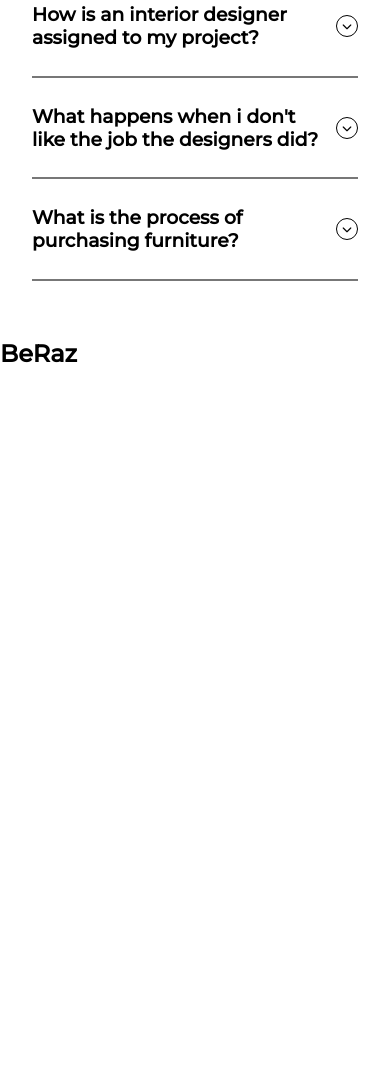
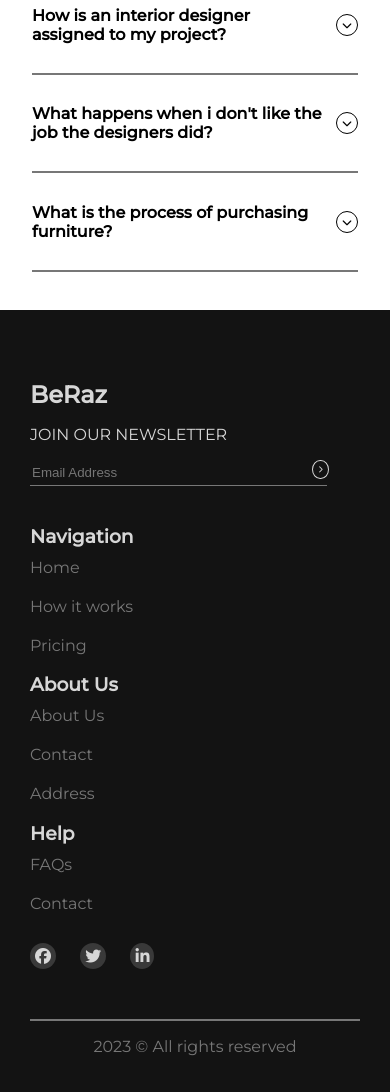
Before and after one commit to sadeeqfahass/Fictional-Furniture-Company, a plain HTML site: page index.html in a window 390 px wide. Shown: the part 5986-7078 px from the top of the page. Before the commit the page ends 6374 px from the top, so only its background shows below. Drawn offline with Linux system fonts and the light colour scheme.

Commit message:
Added the footer section

```diff
--- a/index.html
+++ b/index.html
@@ -14,8 +14,9 @@
       src="https://kit.fontawesome.com/79a86fec59.js"
       crossorigin="anonymous"
     ></script>
+    <link rel="shortcut icon" href="Images/image-removebg-preview (3).png" type="image/x-icon">
     <link rel="stylesheet" href="style.css" />
-    <title>Document</title>
+    <title>Furniture</title>
   </head>
   <body>
     <div class="nav">
@@ -77,21 +78,24 @@
           <i class="fa-sharp fa-solid fa-wand-magic-sparkles"></i>
           <p class="card_title">Quality Designs</p>
           <p class="card_desc">
-            Lorem ipsum dolor sit amet consectetur adipisicing elit. Ad incidunt similique iure!
+            Lorem ipsum dolor sit amet consectetur adipisicing elit. Ad incidunt
+            similique iure!
           </p>
         </div>
         <div class="card">
           <i class="fa-sharp fa-solid fa-wallet"></i>
           <p class="card_title">Affordable Prices</p>
           <p class="card_desc">
-              Lorem ipsum dolor sit amet consectetur adipisicing elit. Ad incidunt similique iure!
+            Lorem ipsum dolor sit amet consectetur adipisicing elit. Ad incidunt
+            similique iure!
           </p>
         </div>
         <div class="card">
           <i class="fa-sharp fa-solid fa-pencil"></i>
           <p class="card_title">Very well detailed</p>
           <p class="card_desc">
-              Lorem ipsum dolor sit amet consectetur adipisicing elit. Ad incidunt similique iure!
+            Lorem ipsum dolor sit amet consectetur adipisicing elit. Ad incidunt
+            similique iure!
           </p>
         </div>
       </div>
@@ -99,12 +103,20 @@
 
     <div class="about">
       <div class="left">
-        <img src="Images/francesca-tosolini-lLDh9JppH2c-unsplash.jpg" alt="">
+        <img src="Images/francesca-tosolini-lLDh9JppH2c-unsplash.jpg" alt="" />
       </div>
       <div class="right">
         <p class="title_small">About Us</p>
-        <h2 class="title_main"> <span>Comfortable</span> & beautiful home interior is our top priority for you</h2>
-        <p class="desc">Lorem ipsum dolor sit <span> amet consectetur adipisicing </span>  elit. Praesentium assumenda accusantium mollitia natus sed &#8212; velit quos sapiente in dignissimos reiciendis. Iure soluta obcaecati impedit debitis optio</p>
+        <h2 class="title_main">
+          <span>Comfortable</span> & beautiful home interior is our top priority
+          for you
+        </h2>
+        <p class="desc">
+          Lorem ipsum dolor sit
+          <span> amet consectetur adipisicing </span> elit. Praesentium
+          assumenda accusantium mollitia natus sed &#8212; velit quos sapiente
+          in dignissimos reiciendis. Iure soluta obcaecati impedit debitis optio
+        </p>
         <button>Learn more</button>
       </div>
     </div>
@@ -120,38 +132,53 @@
       </div>
       <p class="title_small">explore</p>
       <h2 class="title_main">Completed Designs</h2>
-      <hr>
+      <hr />
       <div class="image_cards">
         <div class="card">
-          <img src="Images/spacejoy-THR4LzUUUYA-unsplash.jpg" alt="">
+          <img src="Images/spacejoy-THR4LzUUUYA-unsplash.jpg" alt="" />
           <p class="card_title">Evergreen Celebrity Crib</p>
-          <p class="card_desc">Lorem ipsum dolor sit amet consectetur, adipisicing</p>
+          <p class="card_desc">
+            Lorem ipsum dolor sit amet consectetur, adipisicing
+          </p>
         </div>
-        <hr>
+        <hr />
         <div class="card">
-          <img src="Images/spacejoy-TKFskJy8PQ8-unsplash.jpg" alt="">
+          <img src="Images/spacejoy-TKFskJy8PQ8-unsplash.jpg" alt="" />
           <p class="card_title">Modern Dinning Room</p>
-          <p class="card_desc">Lorem ipsum dolor sit amet consectetur, adipisicing</p>
+          <p class="card_desc">
+            Lorem ipsum dolor sit amet consectetur, adipisicing
+          </p>
         </div>
-        <hr>
+        <hr />
         <div class="card">
-          <img src="Images/mitchell-henderson-mEzzJOcxbNM-unsplash.jpg" alt="">
+          <img
+            src="Images/mitchell-henderson-mEzzJOcxbNM-unsplash.jpg"
+            alt=""
+          />
           <p class="card_title">Modern Visitor's Palour</p>
-          <p class="card_desc">Lorem ipsum dolor sit amet consectetur, adipisicing</p>
+          <p class="card_desc">
+            Lorem ipsum dolor sit amet consectetur, adipisicing
+          </p>
         </div>
-        <hr>
+        <hr />
         <div class="card">
-          <img src="Images/jonathan-borba-YdomJdFdbDo-unsplash.jpg" alt="">
+          <img src="Images/jonathan-borba-YdomJdFdbDo-unsplash.jpg" alt="" />
           <p class="card_title">Classic Penthouse</p>
-          <p class="card_desc">Lorem ipsum dolor sit amet consectetur, adipisicing</p>
+          <p class="card_desc">
+            Lorem ipsum dolor sit amet consectetur, adipisicing
+          </p>
         </div>
-        <hr>
+        <hr />
       </div>
     </div>
 
     <div class="count">
       <div class="text">
-        <h2>We have Completed Designs in <span>iconic natural setting,</span> historic towns, top companies and growing cities across <span>5 continents and 25+ countries.</span></h2>
+        <h2>
+          We have Completed Designs in
+          <span>iconic natural setting,</span> historic towns, top companies and
+          growing cities across <span>5 continents and 25+ countries.</span>
+        </h2>
       </div>
     </div>
 
@@ -162,33 +189,65 @@
       </div>
       <div class="bottom">
         <div class="question">
-          <h3>How is an interior designer assigned to my project?</h3>
+          <h4>How is an interior designer assigned to my project?</h4>
           <div class="icon">
             <i class="fa-sharp fa-solid fa-chevron-down"></i>
           </div>
         </div>
-        <hr>
+        <hr />
         <div class="question">
-          <h3>What happens when i don't like the job the designers did?</h3>
+          <h4>What happens when i don't like the job the designers did?</h4>
           <div class="icon">
             <i class="fa-sharp fa-solid fa-chevron-down"></i>
           </div>
         </div>
-        <hr>
+        <hr />
         <div class="question">
-          <h3>What is the process of purchasing furniture?</h3>
+          <h4>What is the process of purchasing furniture?</h4>
           <div class="icon">
             <i class="fa-sharp fa-solid fa-chevron-down"></i>
           </div>
         </div>
-        <hr>
+        <hr />
       </div>
     </div>
 
     <div class="footer">
+      <div class="footer-flex">
         <div class="news-letter">
           <h2>BeRaz</h2>
-        <p></p>
+          <p>Join our newsletter</p>
+          <div class="input">
+            <input type="text" placeholder="Email Address"/>
+            <i class="fa-sharp fa-solid fa-chevron-right"></i>
+          </div>
+        </div>
+        <div class="navigation">
+          <h3>Navigation</h3>
+          <li><a href="#">Home</a></li>
+          <li><a href="#">How it works</a></li>
+          <li><a href="#">Pricing</a></li>
+        </div>
+        <div class="About">
+          <h3>About Us</h3>
+          <li><a href="#">About Us</a></li>
+          <li><a href="#">Contact</a></li>
+          <li><a href="#">Address</a></li>
+        </div>
+        <div class="Help">
+          <h3>Help</h3>
+          <li><a href="#">FAQs</a></li>
+          <li><a href="#">Contact</a></li>
+        </div>
+      </div>
+      <div class="social">
+        <i class="fa-brands fa-facebook"></i>
+        <i class="fa-brands fa-twitter"></i>
+        <i class="fa-brands fa-linkedin-in"></i>
+      </div>
+      <div class="copyright">
+        <hr>
+        <p>2023 &copy; All rights reserved</p>
       </div>
     </div>
   </body>
--- a/style.css
+++ b/style.css
@@ -176,7 +176,6 @@ body {
 .about {
     margin: 20px 0;
     display: flex;
-    /* align-items: center; */
 }
 
 .about .left {
@@ -370,6 +369,92 @@ body {
     border: #777 solid 1px;
 }
 
+.footer {
+    background: #131313;
+    color: #d7d7d7;
+    padding: 50px 30px 20px;
+}
+
+.footer-flex {
+    display: flex;
+    column-gap: 170px;
+}
+
+.footer h2,
+.footer h3 {
+    margin-bottom: 50px;
+}
+
+.footer li {
+    list-style: none;
+    margin-bottom: 20px;
+}
+
+.footer li:last-child {
+    margin-bottom: 0;
+}
+
+.footer a {
+    text-decoration: none;
+    color: #777;
+}
+
+.footer a:hover {
+    color: #fff;
+}
+
+.footer .news-letter {
+    position: relative;
+    width: 27%;
+}
+
+.footer .news-letter p{
+    text-transform: uppercase;
+}
+
+.footer .news-letter input {
+    border: none;
+    border-bottom: 1px solid #777;
+    background: transparent;
+    padding: 5px 2px;
+    color: #d7d7d7;
+    width: 100%;
+}
+
+.footer .news-letter i {
+    position: absolute;
+    left: 95%;
+    border: 1px solid #d7d7d7;
+    font-size: 7px;
+    padding: 5px;
+    border-radius: 50%;
+}
+
+.footer .news-letter input:focus {
+    outline: none;
+}
+
+.social {
+    margin-top: 30px;
+}
+
+.social i {
+    background: #393939;
+    padding: 5px;
+    border-radius: 50%;
+    margin-right: 20px;
+}
+
+.copyright {
+    margin-top: 50px;
+    text-align: center;
+    color: #777;
+}
+
+.copyright hr {
+    border: .6px solid #777;
+}
+
 
 @media (max-width:950px) {
     .hero_badge {
@@ -411,6 +496,10 @@ body {
 
     .faq .bottom .question .icon {
         font-size: 12px;
+    }
+
+    .footer-flex {
+        flex-wrap: wrap;
     }
 }
 
@@ -533,4 +622,19 @@ body {
         padding: 10px;
         font-size: 10px;
     }
+
+    .footer-flex {
+        flex-direction: column;
+    }
+
+    .footer .news-letter {
+        position: relative;
+        width: 90%;
+        margin-bottom: 20px;
+    }
+
+    .footer h2,
+    .footer h3 {
+        margin-bottom: 10px;
+    }
 }
```
Also changed, not shown: Images/image-removebg-preview (3).png (added). Lines whose indentation alone changed are shown as unchanged.
